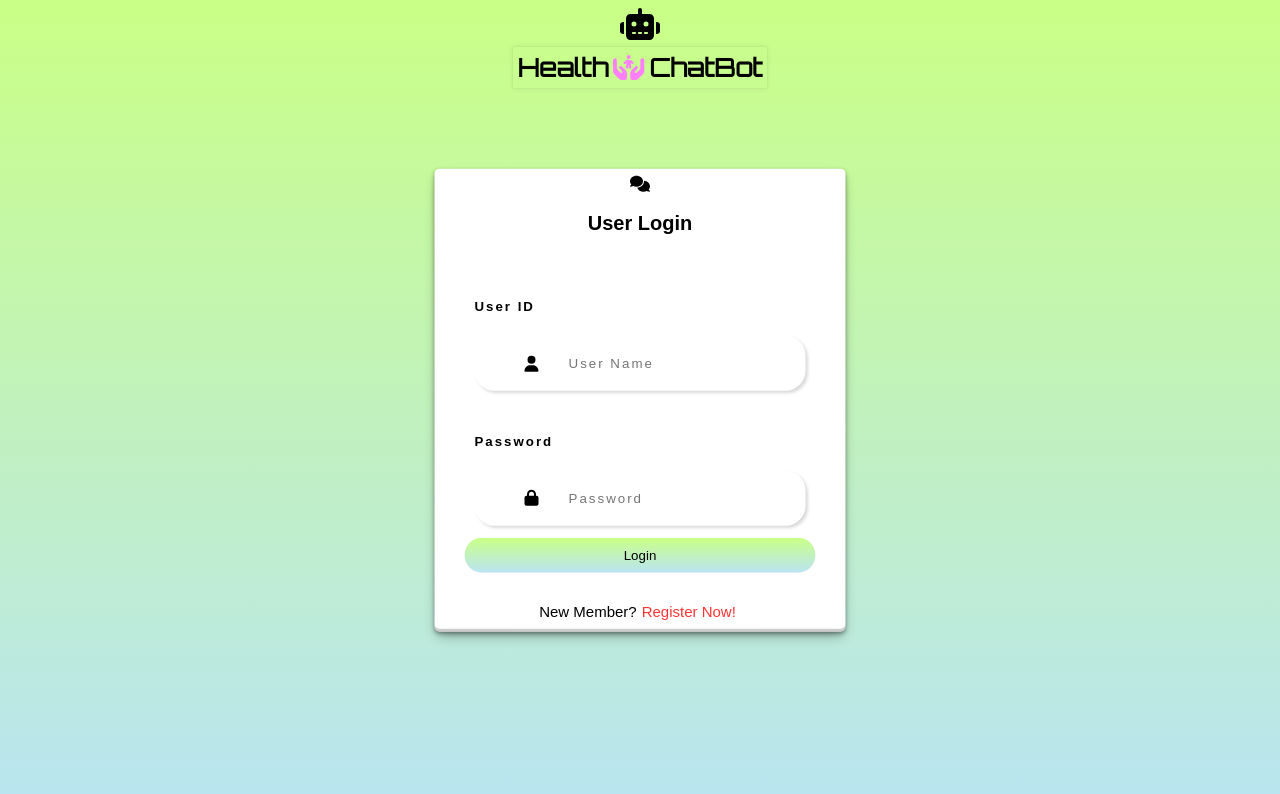
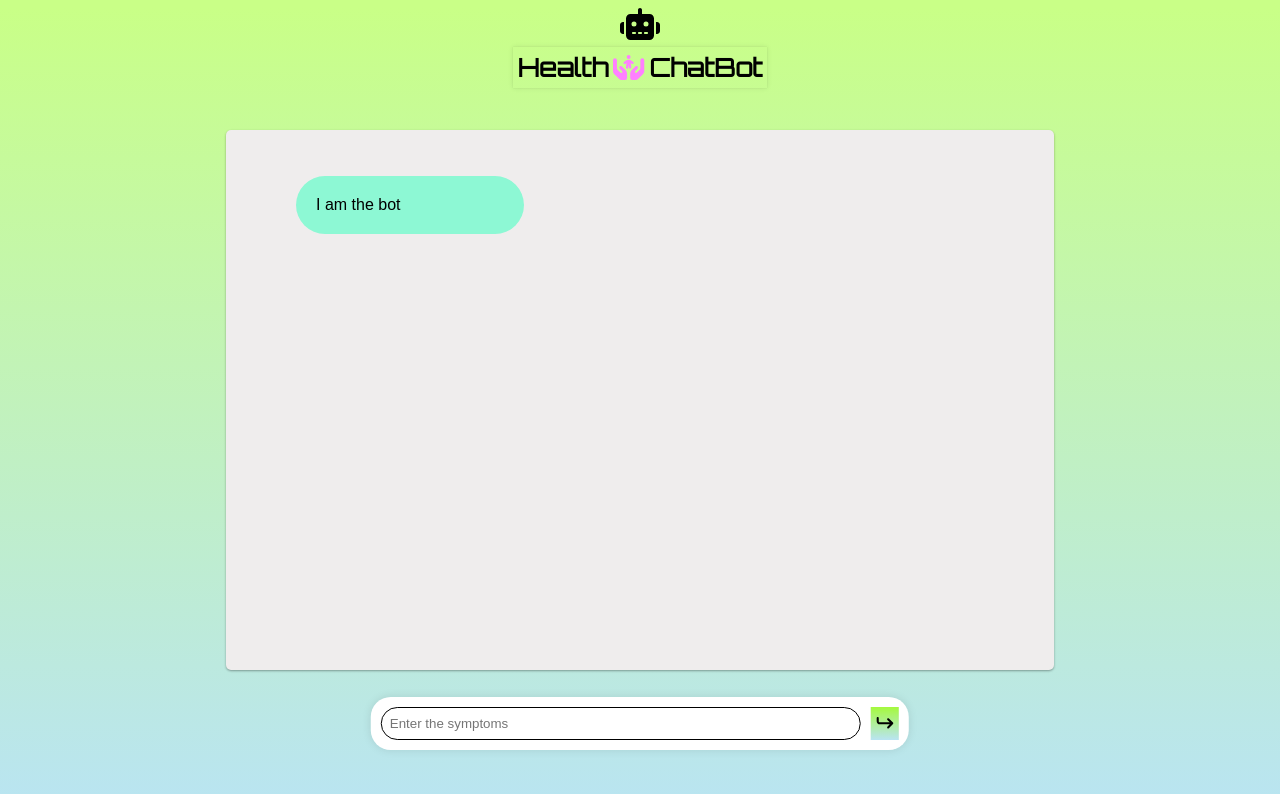
Before and after one commit to vchiranjeeviak/healthchatbot, a React (Create React App) app in the folder frontend/: page / in a window 1280 px wide. Shown: the top 794 px of the page. Built offline with nearby package versions, Linux system fonts and the light colour scheme.

Commit message:
chatbox added

```diff
--- a/frontend/src/App.css
+++ b/frontend/src/App.css
@@ -116,7 +116,7 @@ a {
   list-style: none;
   padding: 20px;
   margin-left: 500px;
-  background-color: #c9ff87;
+  background-color: #c0fa79;
   margin-bottom: 20px;
   border-radius: 30px;
 }
@@ -124,7 +124,7 @@ a {
 .bot-chat-list {
   list-style: none;
   padding: 20px;
-  background-color: aquamarine;
+  background-color: rgb(141, 248, 212);
   margin-bottom: 20px;
   margin-right: 500px;
   border-radius: 30px;
--- a/frontend/src/App.js
+++ b/frontend/src/App.js
@@ -15,22 +15,27 @@ function App() {
       setnavigation(false);
     }
   }, [cookies]);
+
   function handlenav(nav) {
     setnavigation((nav) => !nav);
   }
+
   function handleLogin(username) {
     setCookie("username", username, { path: "/" });
   }
 
   return (
+    // <div>
+    //   {cookies.username ? (
+    //     <Chat />
+    //   ) : navgation ? (
+    //     <Login onhandlenav={handlenav} onLogin={handleLogin} />
+    //   ) : (
+    //     <Registration onhandlenav={handlenav} />
+    //   )}
+    // </div>
     <div>
-      {cookies.username ? (
-        <Chat />
-      ) : navgation ? (
-        <Login onhandlenav={handlenav} onLogin={handleLogin} />
-      ) : (
-        <Registration onhandlenav={handlenav} />
-      )}
+      <Chat />
     </div>
   );
 }
--- a/frontend/src/chat.js
+++ b/frontend/src/chat.js
@@ -58,7 +58,6 @@ function UserChat({ onHandleUserChat, onHandleSubmit }) {
   const handleInputChange = (e) => {
     const value = e.target.value;
     setChildInput(value);
-    // onHandleUserChat(value);
   };
 
   const handleButtonClick = () => {
```
